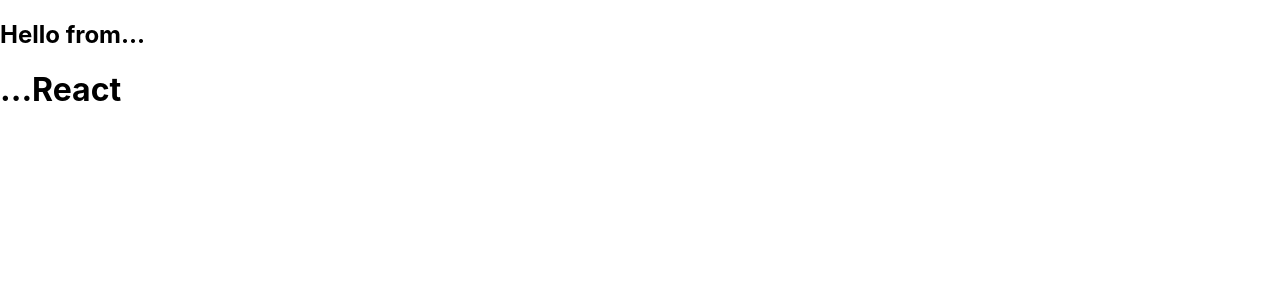
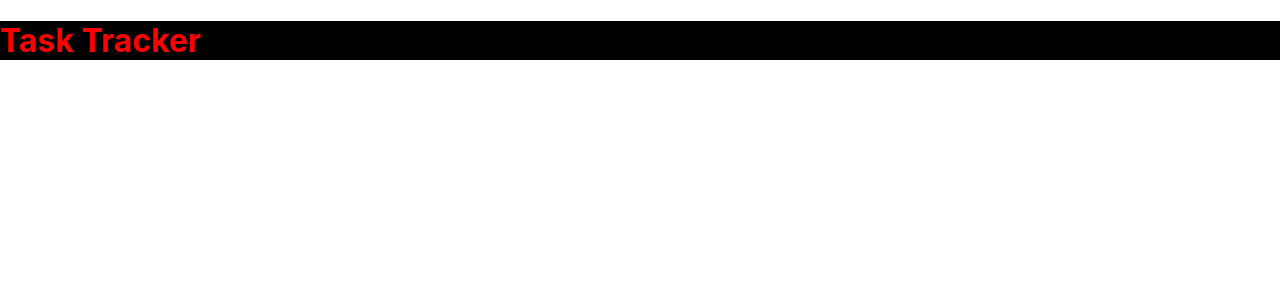
Before and after one commit to over40dev/Portfolio-react-context-hooks-fetch-api, a React (Create React App) app: page / in a window 1280 px wide. Shown: the top 300 px of the page. Built offline with nearby package versions, Linux system fonts and the light colour scheme.

Commit message:
React Styles in JSX

```diff
--- a/src/App.js
+++ b/src/App.js
@@ -1,8 +1,9 @@
+import Header from './components/Header';
+
 function App() {
   return (
     <div className="container">
-      <h2>Hello from...</h2>
-      <h1>...React</h1>
+      <Header title="Task Tracker"/>
     </div>
   );
 }
--- /dev/null
+++ b/src/components/Header.js
@@ -0,0 +1,23 @@
+import PropTypes from 'prop-types'
+
+export default function Header({title}) {
+  return (
+    <header>
+      <h1 style={headingStyle}>{title}</h1>
+    </header>
+  )
+}
+
+const headingStyle = {
+  color: "red",
+  backgroundColor: 'black'
+};
+
+
+Header.defaultProps = {
+  title: 'React'
+}
+
+Header.propTypes = {
+  title: PropTypes.string.isRequired
+}
```
